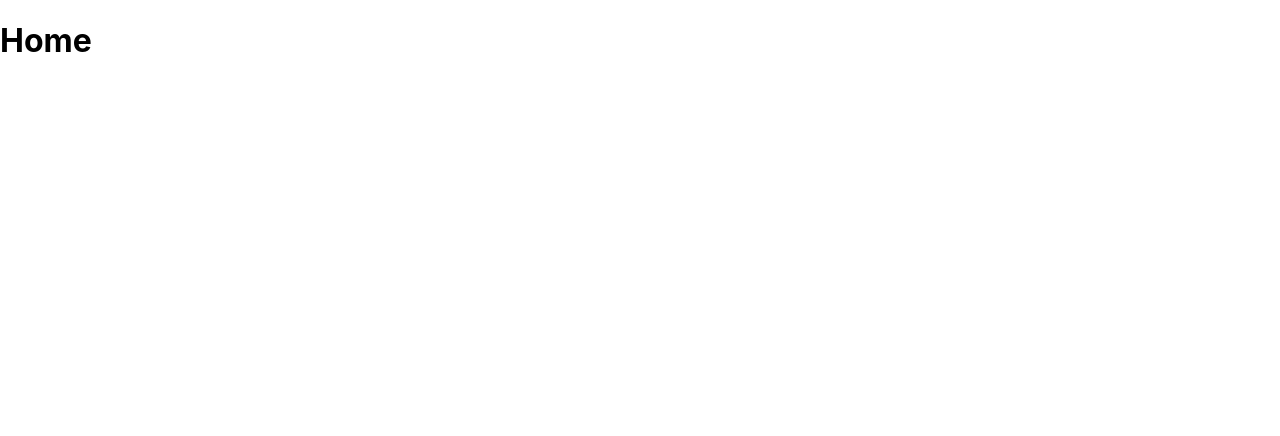
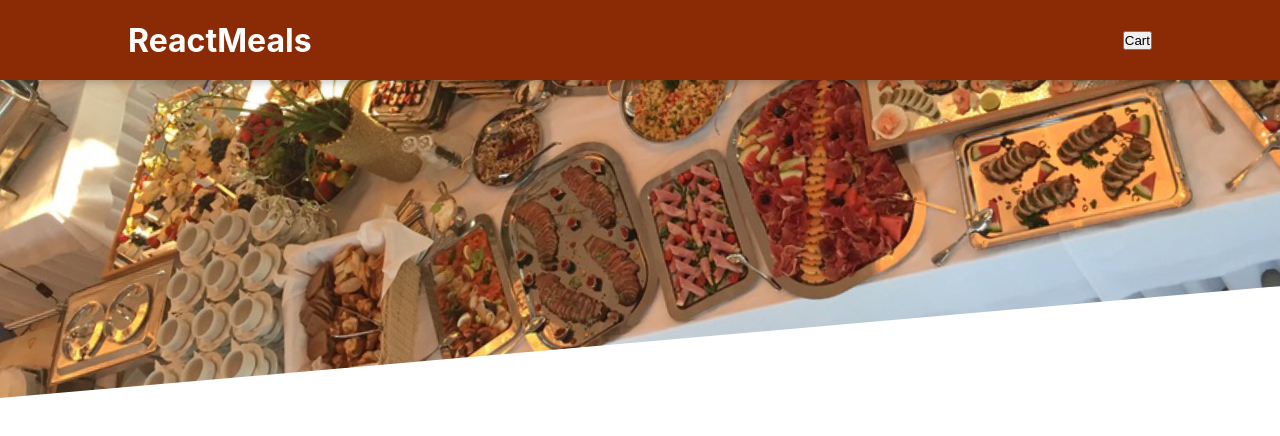
Before and after one commit to Asma-Abed/Food-App-React, a JavaScript app: page / in a window 1280 px wide. Shown: the top 436 px of the page. Built offline with nearby package versions, Linux system fonts and the light colour scheme; the HTML template or start-up script is replaced by a standard one.

Commit message:
header added

```diff
--- a/src/App.js
+++ b/src/App.js
@@ -1,8 +1,10 @@
+import Header from './components/Layout/Header';
+
 const App = () => {
   return (
-    <div>
-      <h1>Home</h1>
-    </div>
+    <>
+      <Header></Header>
+    </>
   );
 };
 
--- /dev/null
+++ b/src/components/Layout/Header.js
@@ -0,0 +1,17 @@
+import classes from './Header.module.css';
+import mealsImage from '../../assets/meals.jpg';
+
+const Header = (props) => {
+  return (
+    <>
+      <header className={classes.header}>
+        <h1>ReactMeals</h1>
+        <button>Cart</button>
+      </header>
+      <div className={classes['main-image']}>
+        <img src={mealsImage} alt='table of food' />
+      </div>
+    </>
+  );
+};
+export default Header;
--- /dev/null
+++ b/src/components/Layout/Header.module.css
@@ -0,0 +1,29 @@
+.header {
+  position: fixed;
+  top: 0;
+  left: 0;
+  width: 100%;
+  height: 5rem;
+  background-color: #8a2b06;
+  color: white;
+  display: flex;
+  justify-content: space-between;
+  align-items: center;
+  padding: 0 10%;
+  box-shadow: 0 2px 8px rgba(0, 0, 0, 0.25);
+  z-index: 10;
+}
+
+.main-image {
+  width: 100%;
+  height: 25rem;
+  z-index: 0;
+  overflow: hidden;
+}
+
+.main-image img {
+  width: 110%;
+  height: 100%;
+  object-fit: cover;
+  transform: rotateZ(-5deg) translateY(-4rem) translateX(-1rem);
+}
--- a/src/index.css
+++ b/src/index.css
@@ -1,3 +1,9 @@
+* {
+  margin: 0;
+  padding: 0;
+  box-sizing: border-box;
+}
+
 body {
   margin: 0;
   font-family: -apple-system, BlinkMacSystemFont, 'Segoe UI', 'Roboto', 'Oxygen',
```
Also changed, not shown: public/manifest.json, src/assets/meals.jpg (added).
